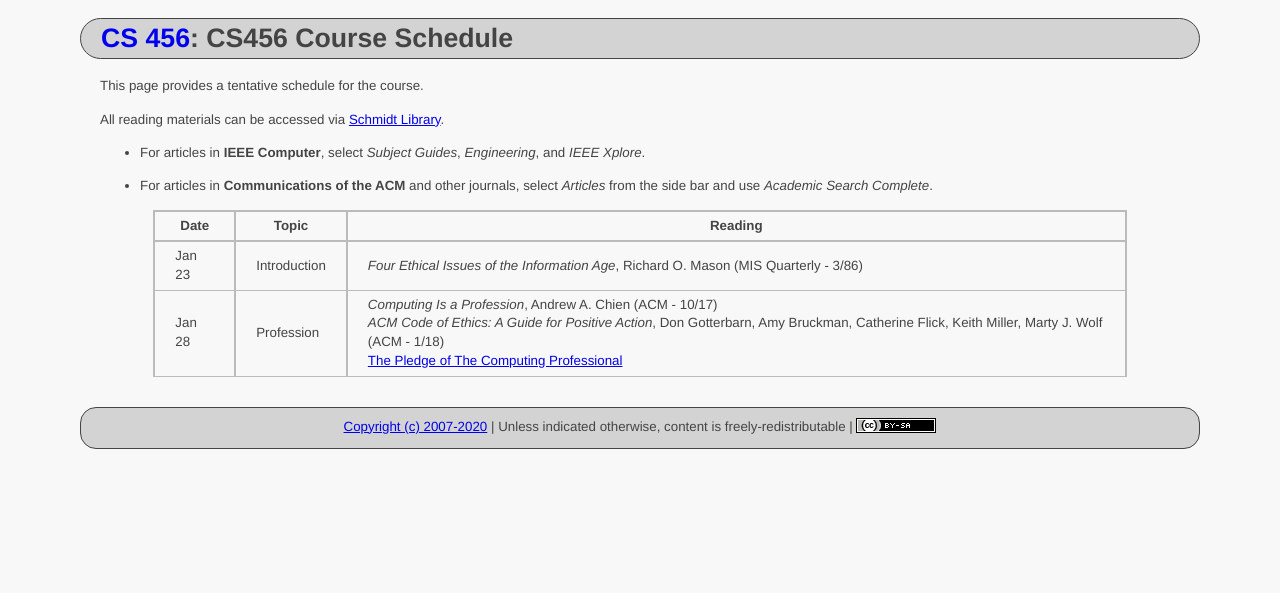
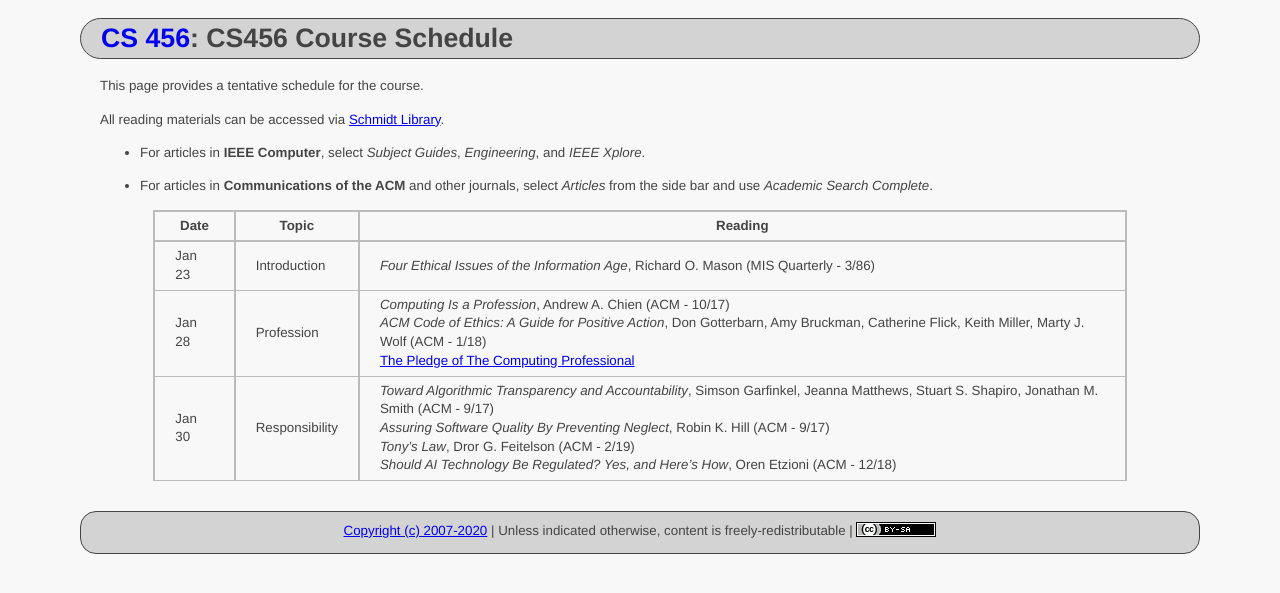
Before and after one commit to ycpcs/cs456-spring2020, a Jekyll site: the page built from schedule/index.md, in a window 1280 px wide. Shown: the top 593 px of the page. Built offline with Jekyll 4.4.1, drawn with Linux system fonts in a browser that asks for light colours.

Commit message:
add responsibility articles
add responsibility articles

```diff
--- a/schedule/index.md
+++ b/schedule/index.md
@@ -16,6 +16,7 @@ All reading materials can be accessed via [Schmidt Library](http://library.ycp.e
 > ------- | ------------------  | -------------------------------------------------------------------------------------- |
 > Jan 23  | Introduction        | *Four Ethical Issues of the Information Age*, Richard O. Mason (MIS Quarterly - 3/86)  |
 > Jan 28  | Profession          | *Computing Is a Profession*, Andrew A. Chien (ACM - 10/17) <br /> *ACM Code of Ethics: A Guide for Positive Action*, Don Gotterbarn, Amy Bruckman, Catherine Flick, Keith Miller, Marty J. Wolf (ACM - 1/18) <br /> [The Pledge of The Computing Professional](http://pledge-of-the-computing-professional.org/home-page/the-oath) |
+> Jan 30  | Responsibility      | *Toward Algorithmic Transparency and Accountability*, Simson Garfinkel, Jeanna Matthews, Stuart S. Shapiro, Jonathan M. Smith (ACM - 9/17) <br /> *Assuring Software Quality By Preventing Neglect*, Robin K. Hill (ACM - 9/17) <br /> *Tony's Law*, Dror G. Feitelson (ACM - 2/19) <br /> *Should AI Technology Be Regulated? Yes, and Here's How*, Oren Etzioni (ACM - 12/18) |
 
 
 <!--
```
